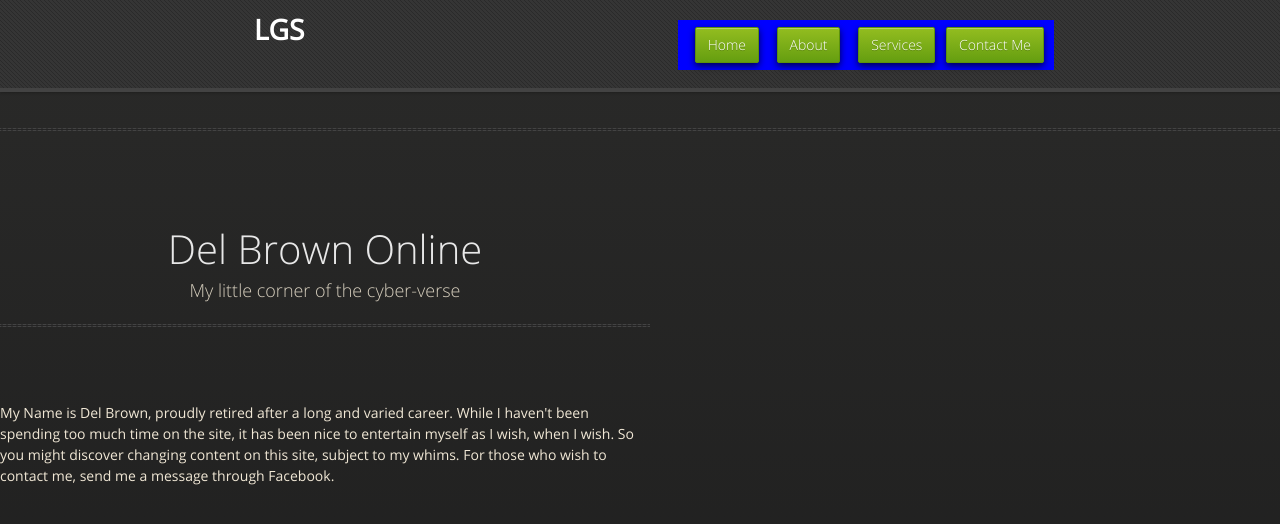
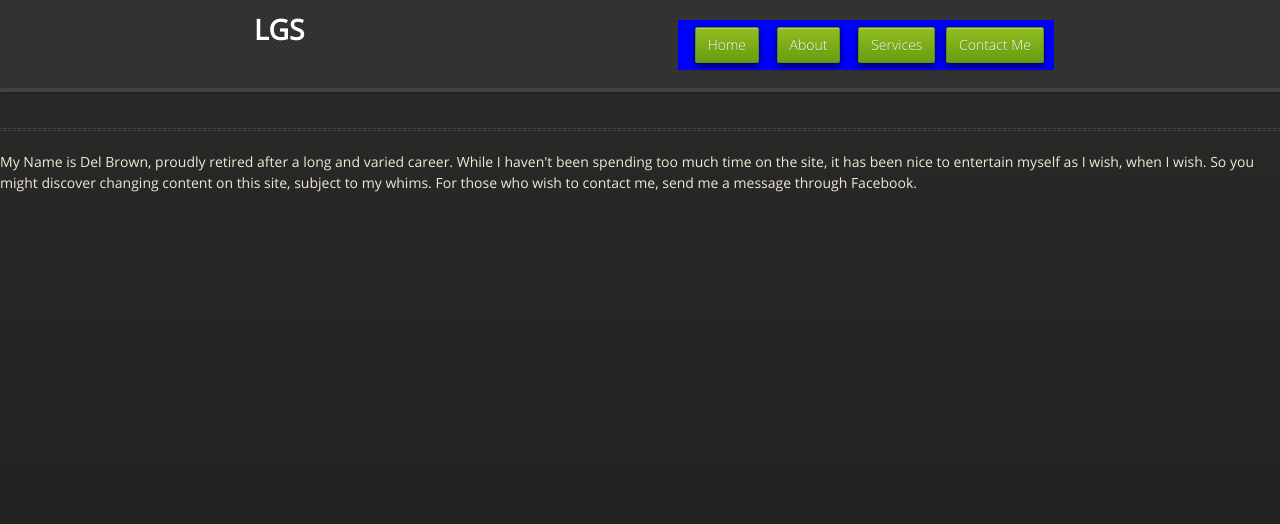
Before and after one commit to delonline/delonline.github.io, a Jekyll site: the page built from index.html, in a window 1280 px wide. Shown: the top 524 px of the page. Built offline with Jekyll 4.4.1, drawn with Linux system fonts in a browser that asks for light colours; nearby versions of some CDN libraries.

Commit message:
Update index.html

```diff
--- a/index.html
+++ b/index.html
@@ -2,12 +2,12 @@
 layout: default
 title: Del Brown, Retired Traveler
 ---
-      <section>
+      <!--<section>
         <div id="title">
           <h1>Del Brown Online</h1>
           <p>My little corner of the cyber-verse</p>
           <hr>
-        </div>
+        </div>-->
 <p>My Name is Del Brown, proudly retired after a long and varied career. While I haven't been spending too much time on the site,
   it has been nice to entertain myself as I wish, when I wish.  So you might discover changing content on this site,
   subject to my whims.  For those who wish to contact me, send me a message through Facebook.</p>
```
